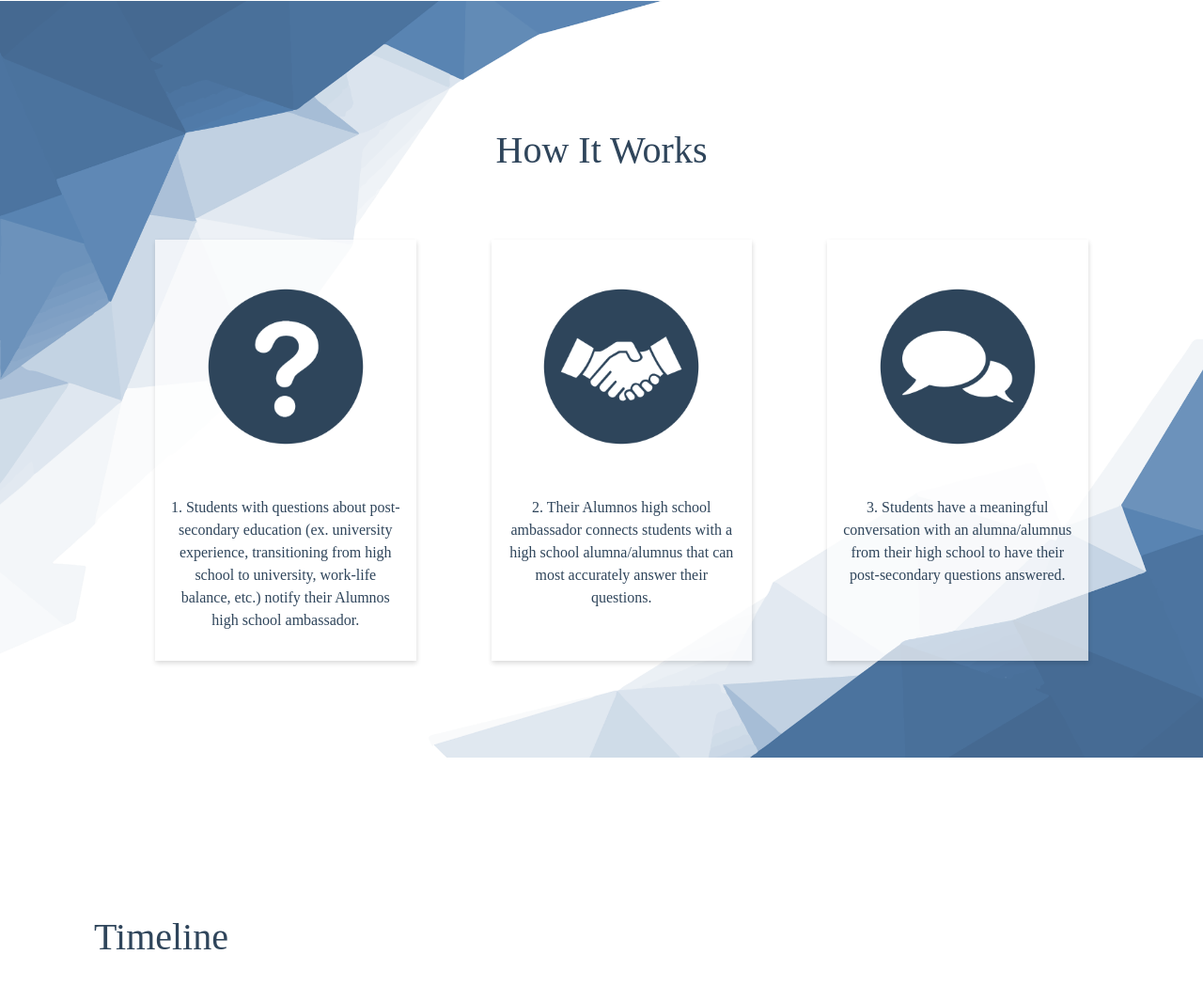
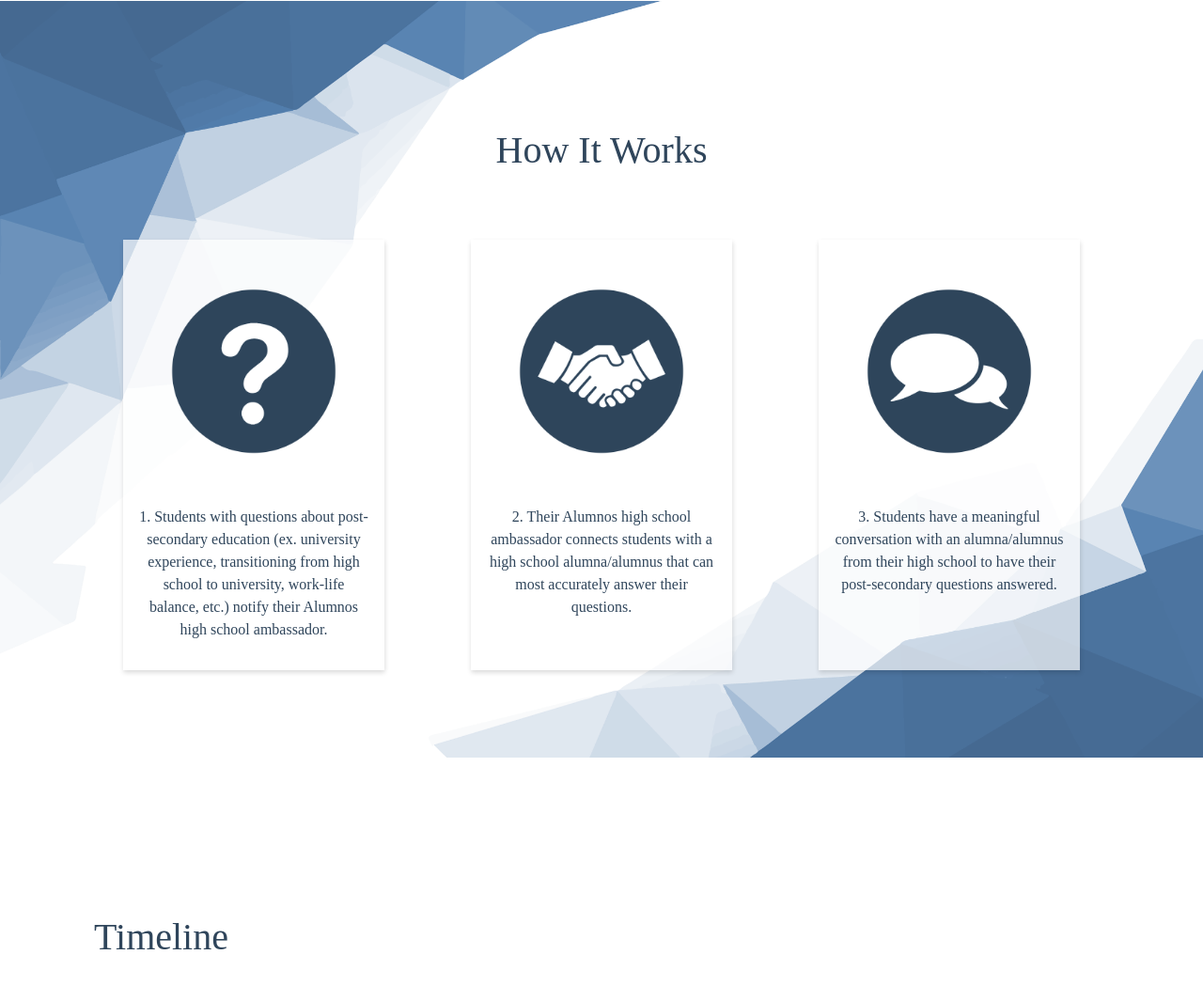
Before and after one commit to stanleyyenho/alumnos, a website: page index.html in a window 1280 px wide. Shown: the part 1363-2412 px from the top of the page at 94% size. Drawn offline with nearby package versions, Linux system fonts and the light colour scheme; some packages are replaced by stand-ins of ours; a script that the page names is missing.

Commit message:
columnupdate

```diff
--- a/index.html
+++ b/index.html
@@ -57,19 +57,19 @@
         </div>
       </div>
      <div class="row text-center">
-      <div class="col-12 col-sm-3 box">
-        <img src="./images/questionmark.png" style="width: 100%; max-width: 180px;">
+      <div class="col-12 col-sm-3 center-block box">
+        <img src="./images/questionmark.png" style="width: 100%; max-width: 190px;">
         <p class="mt-5">1. Students with questions about post-secondary education
           (ex. university experience, transitioning from high school to university,
            work-life balance, etc.) notify their Alumnos high school ambassador.</p>
       </div>
-      <div class="col-12 col-sm-3 box">
-        <img src="./images/handshake.png" style="width: 100%; max-width: 180px;">
+      <div class="col-12 col-sm-3 center-block box">
+        <img src="./images/handshake.png" style="width: 100%; max-width: 190px;">
         <p class="mt-5">2. Their Alumnos high school ambassador connects students with a
           high school alumna/alumnus that can most accurately answer their questions.</p>
       </div>
-      <div class="col-12 col-sm-3 box">
-        <img src="./images/conversation.png" style="width: 100%; max-width: 180px;">
+      <div class="col-12 col-sm-3 center-block box">
+        <img src="./images/conversation.png" style="width: 100%; max-width: 190px;">
         <p class="mt-5">3. Students have a meaningful conversation with an alumna/alumnus
            from their high school to have their post-secondary questions answered.</p>
       </div>
--- a/style.css
+++ b/style.css
@@ -177,13 +177,18 @@
     bottom: 20px;
 }
 .box{
-    margin-left: 80px;
     padding-top: 45px;
     padding-bottom: 15px;
     background-color:rgba(255,255,255,0.7);
     -webkit-box-shadow: 0px 2px 5px 0.5px rgba(0,0,0,0.15);
     -moz-box-shadow: 0px 2px 5px 0.5px rgba(0,0,0,0.15);
     box-shadow: 0px 2px 5px 0.5px rgba(0,0,0,0.15);
+}
+
+.center-block {
+  display: block;
+  margin-left: auto;
+  margin-right: auto;
 }
 
 #page4 h1{
```
